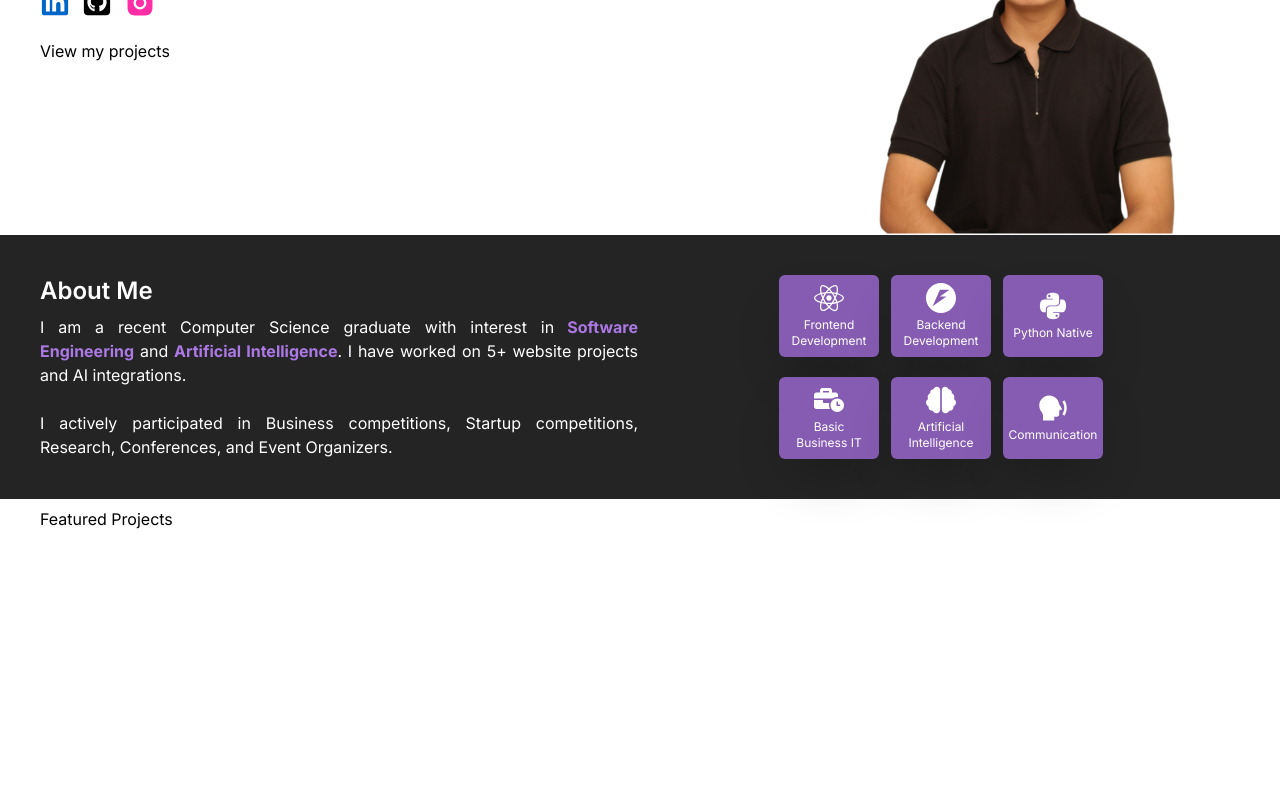
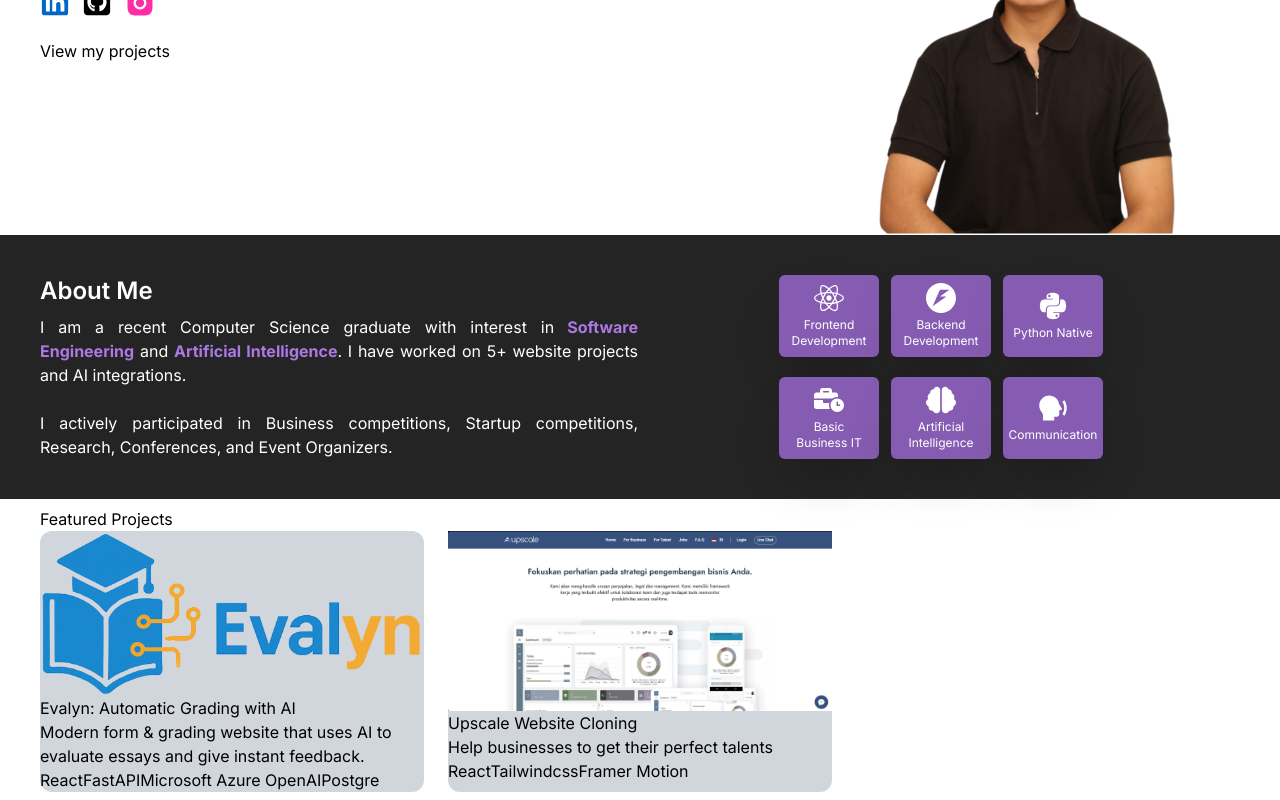
Before and after one commit to Haidarr-h/my-portfolio, a React (Vite) app: page / in a window 1280 px wide. Shown: the part 289-1089 px from the top of the page. Before the commit the page ends 828 px from the top, so only its background shows below. Built offline with nearby package versions, Linux system fonts and the light colour scheme.

Commit message:
add datas & minor changes about me

```diff
--- /dev/null
+++ b/src/data/Projects.js
@@ -0,0 +1,14 @@
+export const projectList = [
+    {
+        title:"Evalyn: Automatic Grading with AI",
+        image_source: "../src/assets/evalyn.png",
+        desc: "Modern form & grading website that uses AI to evaluate essays and give instant feedback.",
+        tags: ["React", "FastAPI", "Microsoft Azure OpenAI", "Postgre"],
+    },
+    {
+        title:"Upscale Website Cloning",
+        image_source: "../src/assets/upscale.png",
+        desc: "Help businesses to get their perfect talents",
+        tags: ["React", "Tailwindcss", "Framer Motion"],
+    },
+]
--- a/src/pages/home/FeaturedProjects.jsx
+++ b/src/pages/home/FeaturedProjects.jsx
@@ -1,3 +1,5 @@
+import {projectList} from "../../data/Projects";
+
 export default function Projects() {
   return (
     <>
@@ -5,6 +7,29 @@ export default function Projects() {
         <div className="container-main py-2">
             <div>
                 <h1>Featured Projects</h1>
+                {/* container for projects */}
+                <div className="grid gap-6 md:grid-cols-2 lg:grid-cols-3">
+                  {projectList.map((project, index) => (
+                    <a
+                    key={index}
+                    href=""
+                    className="block rounded-xl bg-gray-300"
+                    >
+                      <img src={project.image_source}
+                      alt={project.title} />
+                      <div>
+                        <h2>{project.title}</h2>
+                        <p>{project.desc}</p>
+                        {project.tags.map((tag, index) => (
+                          <span key={index}>{tag}</span>
+                        ))}
+                      </div>
+
+                    </a>
+
+                  ))}
+
+                </div>
 
             </div>
         </div>
```
Also changed, not shown: src/assets/evalyn.png (added), src/assets/upscale.png (added).
